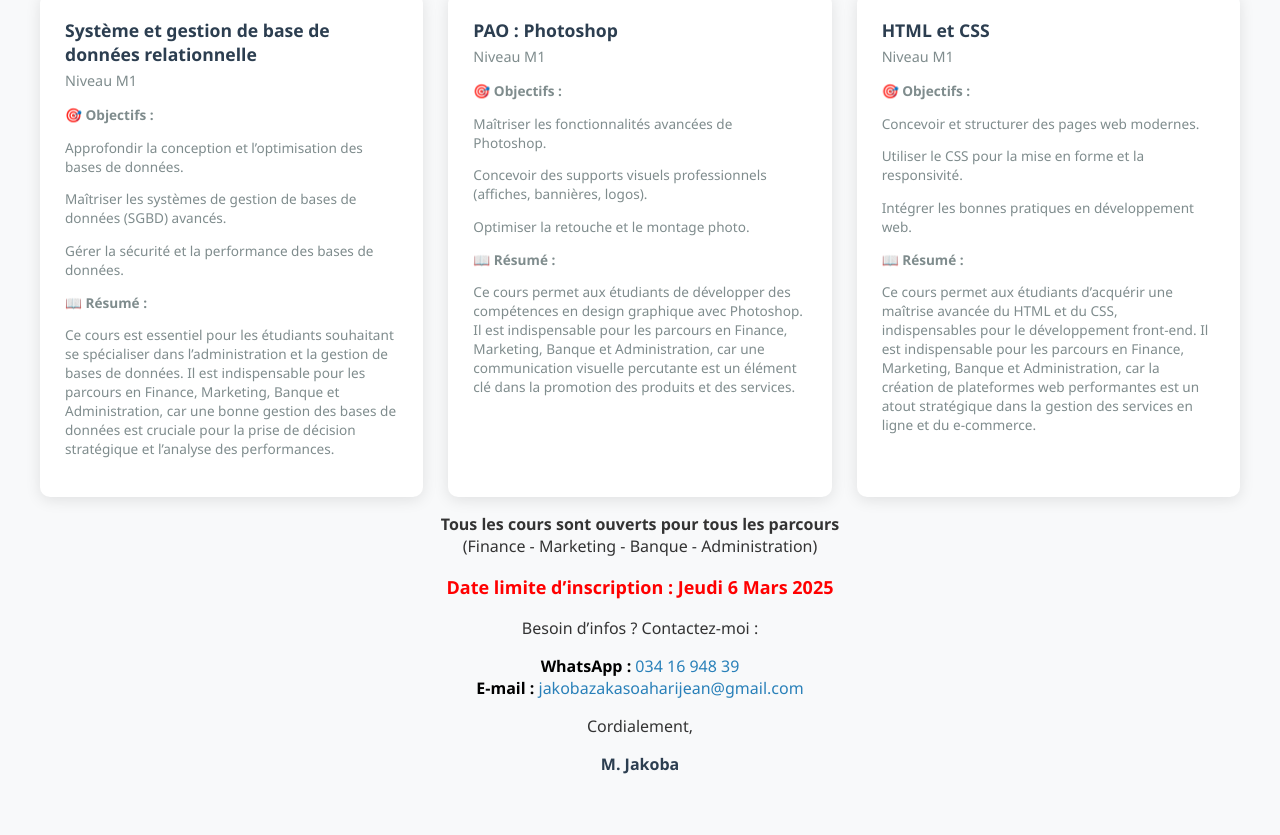
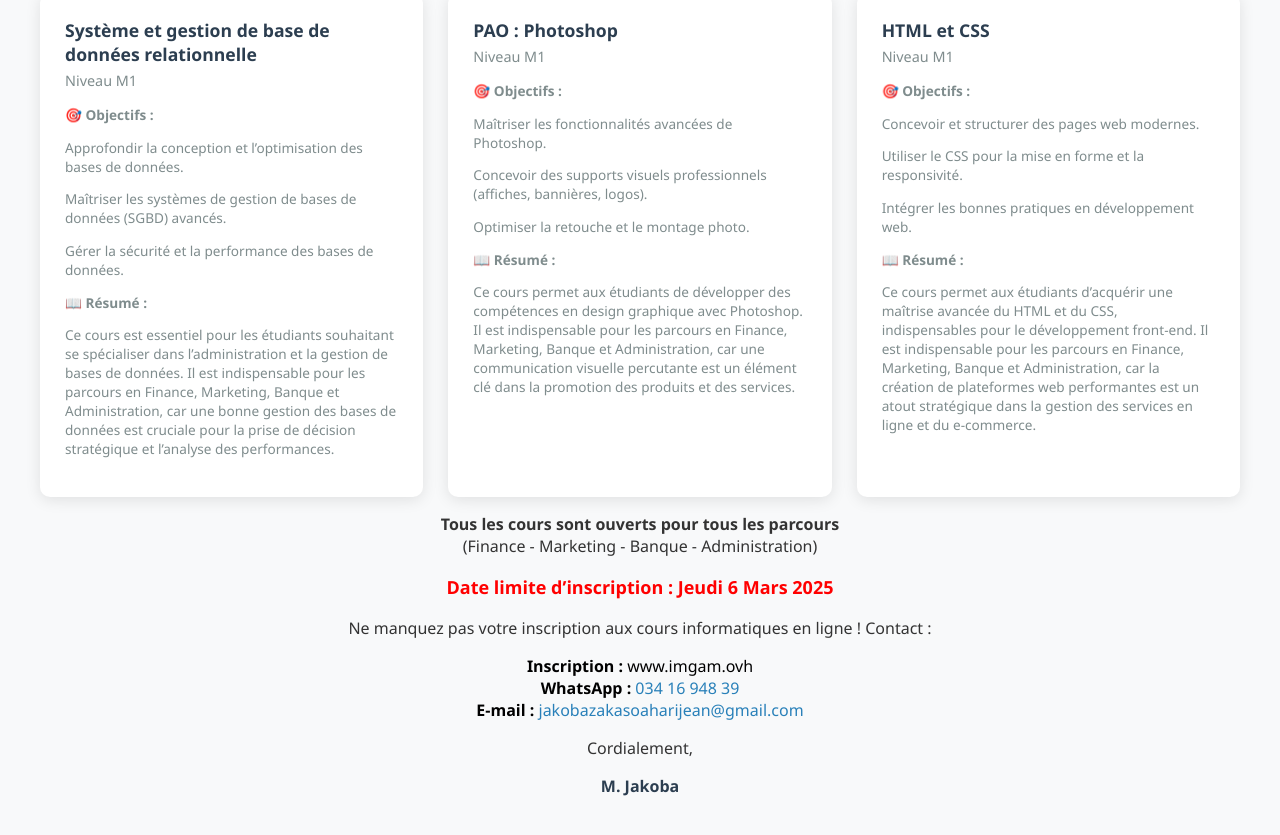
Before and after one commit to jakobazakasoa/Catalogue-cours, a plain HTML site: page index.html in a window 1280 px wide. Shown: the part 2188-3023 px from the top of the page. Drawn offline with Linux system fonts and the light colour scheme.

Commit message:
Update index.html

```diff
--- a/index.html
+++ b/index.html
@@ -227,9 +227,11 @@
                         <strong>Tous les cours sont ouverts pour tous les parcours </strong></br> (Finance - Marketing - Banque - Administration)
                     </p>                    <p style="font-size: 18px; font-weight: bold; color: red;">Date limite d’inscription : Jeudi 6 Mars 2025</p>
                     <p style="font-size: 16px; color: #333;">
-                        Besoin d’infos ? Contactez-moi :
+                        Ne manquez pas votre inscription aux cours informatiques en ligne !
+                        Contact :
                     </p>
                     <p style="font-size: 16px;">
+                        <strong>Inscription :</strong> www.imgam.ovh <br>
                         <strong>WhatsApp :</strong> <a href="tel:+261341694839" style="color: #2980b9; text-decoration: none;">034 16 948 39</a> <br>
                         <strong>E-mail :</strong> <a href="mailto:jakobazakasoaharijean@gmail.com" style="color: #2980b9; text-decoration: none;">jakobazakasoaharijean@gmail.com</a>
                     </p>
```
